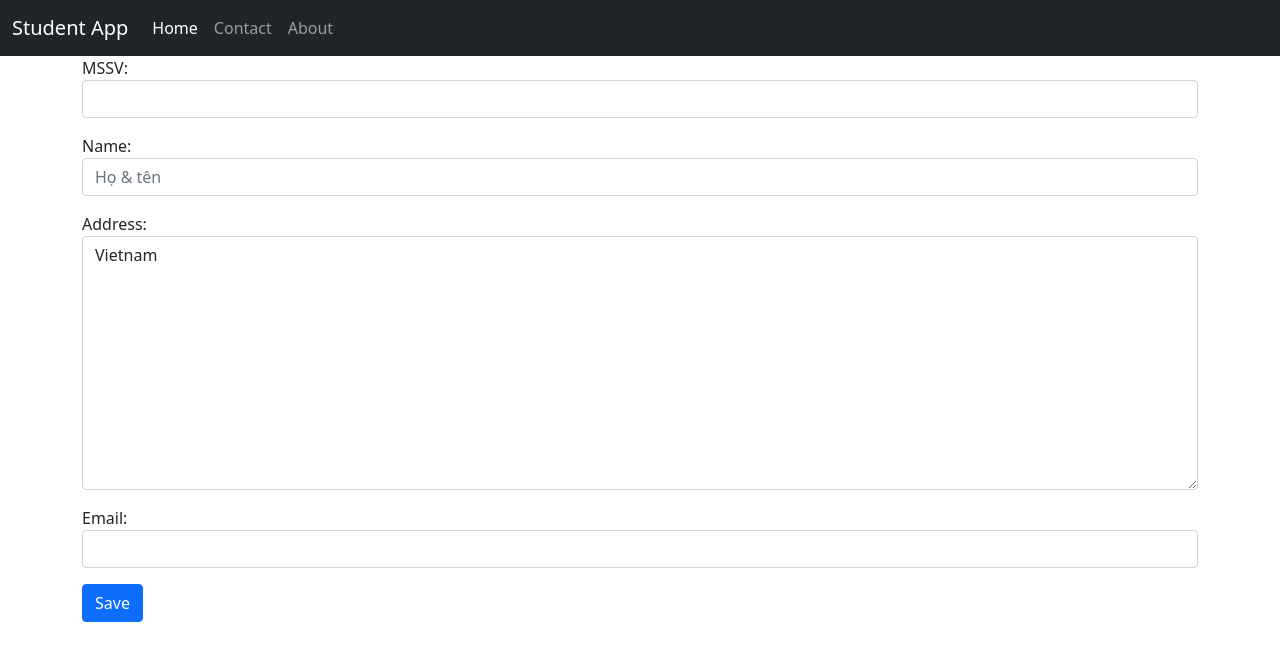
After one commit to H2Q318/dut-python-student-app, a Django app: page /students/create in a window 1280 px wide. The commit adds this page. Shown: the top 661 px of the page. Run offline with Django 4.2, Linux system fonts and the light colour scheme.

Commit message:
Ngay 18042022
- Django Model Forms
- Raw HTML Form
- Pure Django Form
- Form Widgets
- Form Validation Methods
- Initial Values for Forms

```diff
--- a/studentapp/settings.py
+++ b/studentapp/settings.py
@@ -60,7 +60,7 @@ ROOT_URLCONF = 'studentapp.urls'
 TEMPLATES = [
     {
         'BACKEND': 'django.template.backends.django.DjangoTemplates',
-        'DIRS': [],
+        'DIRS': [ BASE_DIR / 'templates' ],
         'APP_DIRS': True,
         'OPTIONS': {
             'context_processors': [
--- /dev/null
+++ b/students/forms.py
@@ -0,0 +1,70 @@
+from django import forms
+from .models import Student
+
+class StudentForm(forms.ModelForm):
+    code = forms.CharField(
+        label='MSSV',
+        widget=forms.TextInput(attrs={'class': 'form-control'})
+        )
+
+    name = forms.CharField(
+        required=False,
+        widget=forms.TextInput(attrs={
+                'class': 'form-control',
+                'placeholder': 'Họ & tên'
+            })
+        )
+
+    address = forms.CharField(
+        initial='Vietnam',
+        widget=forms.Textarea(attrs={
+                'class': 'form-control',
+                'rows': '10'
+            })
+        )
+
+    email = forms.EmailField(
+        widget=forms.EmailInput(attrs={
+                'class': 'form-control'
+            })
+        )
+
+    class Meta:
+        model = Student
+        fields = [
+            'code',
+            'name',
+            'address',
+        ]
+
+    def clean_code(self, *args, **kwargs):
+        code = self.cleaned_data.get('code')
+        if not code.isnumeric():
+            raise forms.ValidationError('Code must be numeric')
+        return code
+
+    def clean_email(self, *args, **kwargs):
+        email = self.cleaned_data.get('email')
+        if not email.endswith('dut.udn.vn'):
+            raise forms.ValidationError('Email should end with dut.udn.vn')
+        return email
+
+class RawStudentForm(forms.Form):
+    code = forms.CharField(
+        label='MSSV',
+        widget=forms.TextInput(attrs={'class': 'form-control'})
+        )
+    name = forms.CharField(
+        required=False,
+        widget=forms.TextInput(attrs={
+            'class': 'form-control',
+            'placeholder': 'Họ & tên'
+            })
+        )
+    address = forms.CharField(
+        initial='Vietnam',
+        widget=forms.Textarea(attrs={
+            'class': 'form-control',
+            'rows': '10'
+            })
+        )
--- a/students/models.py
+++ b/students/models.py
@@ -6,4 +6,4 @@ class Student(models.Model):
     name = models.TextField(max_length=255)
     address = models.TextField()
     age = models.IntegerField(default=20)
-    gender = models.BooleanField()
+    gender = models.BooleanField(default=True)
--- /dev/null
+++ b/students/templates/create.html
@@ -0,0 +1,8 @@
+{% extends 'base.html' %}
+
+{% block content %}
+<form class="form" method="POST"> {% csrf_token %}
+    {{ form.as_p }}
+    <input type="submit" value="Save" class="btn btn-primary">
+</form>
+{% endblock %}
--- a/students/templates/detail.html
+++ b/students/templates/detail.html
@@ -2,4 +2,6 @@
 
 {% block content %}
     <h1>Hello, {{ student.name|capfirst|default:' World!' }}!</h1>
+    <p>Code: {{ student.code }}</p>
+    <p>Address: {{ student.address }}</p>
 {% endblock %}
--- a/students/urls.py
+++ b/students/urls.py
@@ -2,5 +2,6 @@ from django.urls import path
 from . import views
 
 urlpatterns = [
+    path('create', views.create_view),
     path('detail', views.detail_view),
 ]
--- a/students/views.py
+++ b/students/views.py
@@ -1,7 +1,47 @@
 from django.shortcuts import render
 from .models import Student
+from .forms import StudentForm, RawStudentForm
 
 # Create your views here.
+
+# def create_view(request):
+#     my_form = RawStudentForm()
+
+#     if request.method == 'POST':
+#         my_form = StudentForm(request.POST)
+#         if my_form.is_valid():
+#             print(my_form.cleaned_data)
+#             Student.objects.create(**my_form.cleaned_data)
+#         else:
+#             print(my_form.errors)
+
+#     context = {
+#         'form': my_form
+#     }
+#     return render(request, 'create.html', context)
+
+
+# def create_view(request):
+#     if request.method == 'POST':
+#         new_code = request.POST.get('code')
+#         print(new_code)
+#         # Student.objects.create(code=new_code)
+#     context = {}
+#     return render(request, 'create.html', context)
+
+
+def create_view(request):
+    form = StudentForm(request.POST or None)
+
+    if form.is_valid():
+        form.save()
+        form = StudentForm
+
+    context = {
+        'form': form
+    }
+    return render(request, 'create.html', context)
+
 
 def detail_view(request):
     student = Student.objects.get(id=1)
```
Also changed, not shown: students/templates/base.html (deleted, +0 -24 lines), db.sqlite3, students/migrations/0004_alter_student_gender.py (added), templates/base.html (renamed from pages/templates/base.html).
